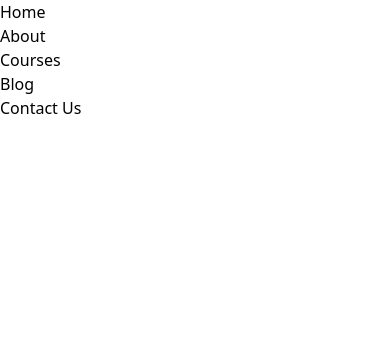
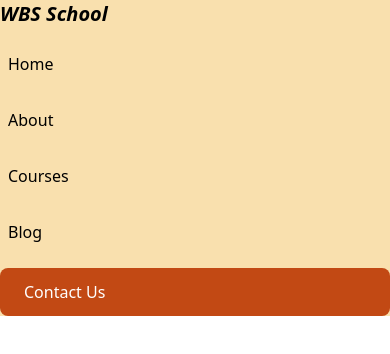
Before and after one commit to syricano/WBS-School, a plain HTML site: page index.html in a window 390 px wide. Drawn offline with nearby package versions, Linux system fonts and the light colour scheme.

Commit message:
:add h1 header and responsive layout and color to header

```diff
--- a/index.html
+++ b/index.html
@@ -8,17 +8,24 @@
 </head>
 <body>
     <!-- Header/WBS School -->
-    <header>
+    <header class="bg-[#F9E0AE]">
         <!-- Navbar -->
-         <nav>
-            <ul>
-                <li><a href="/index.html">Home</a></li>
-                <li><a href="/about">About</a></li>
-                <li><a href="/courses">Courses</a></li>
-                <li><a href="/blog">Blog</a></li>
-                <li><button>Contact Us</button></li>
-            </ul>
-         </nav>
+         <div class="@container mx-auto">
+            <div class="grid grid-cols-1 lg:grid-cols-2 gap-4 items-center">
+                <h1 class="text-xl font-bold italic" ><a href="/index.html">WBS School</a></h1>
+                <nav>
+                    <ul class="flex flex-col lg:flex-row space-y-4 lg:space-y-0 lg:space-x-6">
+                        <li class="hover:text-[#F9E0AE] hover:bg-black p-2 transition duration-300"><a href="/index.html">Home</a></li>
+                        <li class="hover:text-[#F9E0AE] hover:bg-black p-2 transition duration-300"><a href="/about">About</a></li>
+                        <li class="hover:text-[#F9E0AE] hover:bg-black p-2 transition duration-300"><a href="/courses">Courses</a></li>
+                        <li class="hover:text-[#F9E0AE] hover:bg-black p-2 transition duration-300"><a href="/blog">Blog</a></li>
+                        <li class="bg-[#C24914] text-white px-6 py-3 rounded-lg hover:bg-[#9c3a0b] transition duration-300"><button>Contact Us</button></li>
+                    </ul>
+                 </nav>
+
+            </div>
+         </div>
+
 
     </header>
 
```
